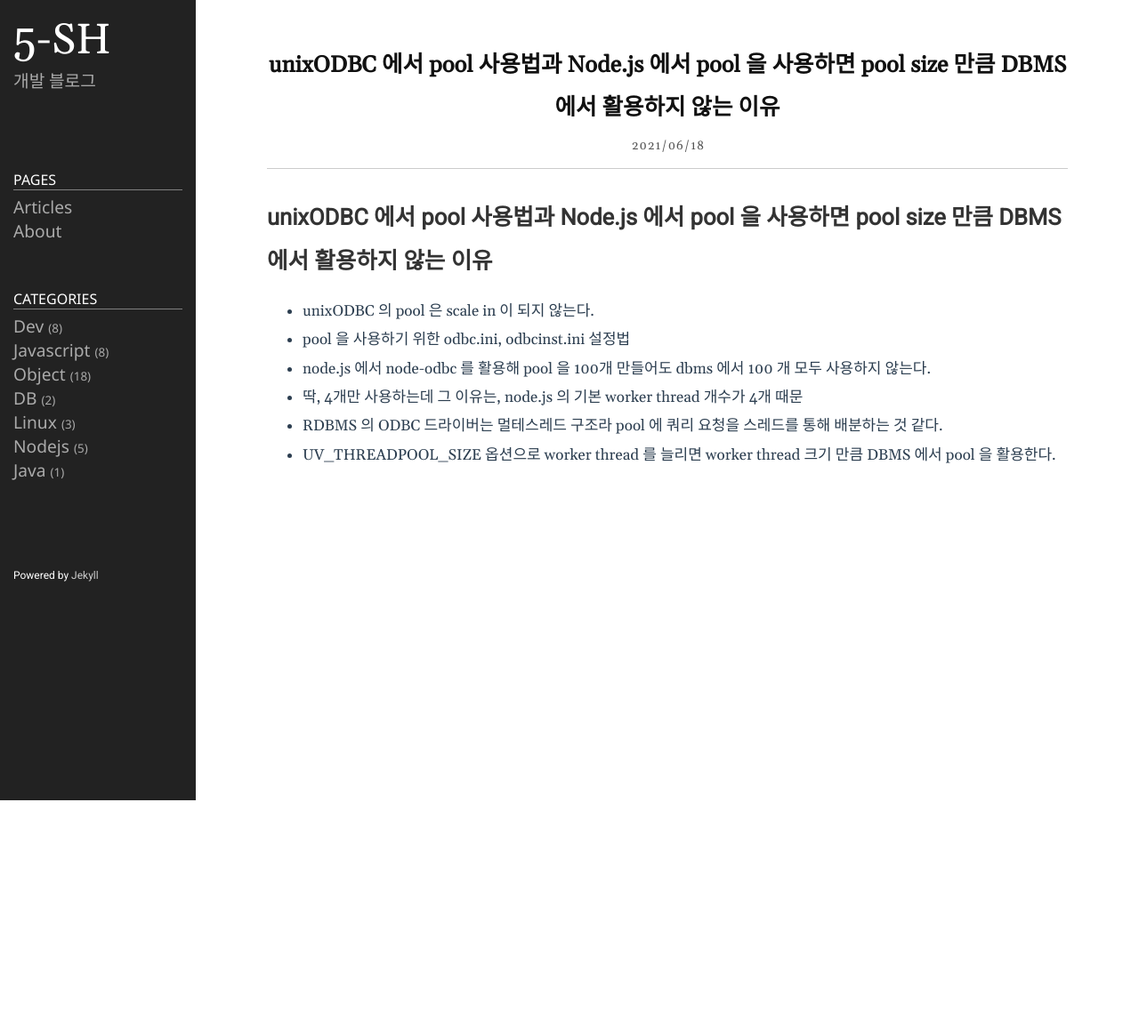
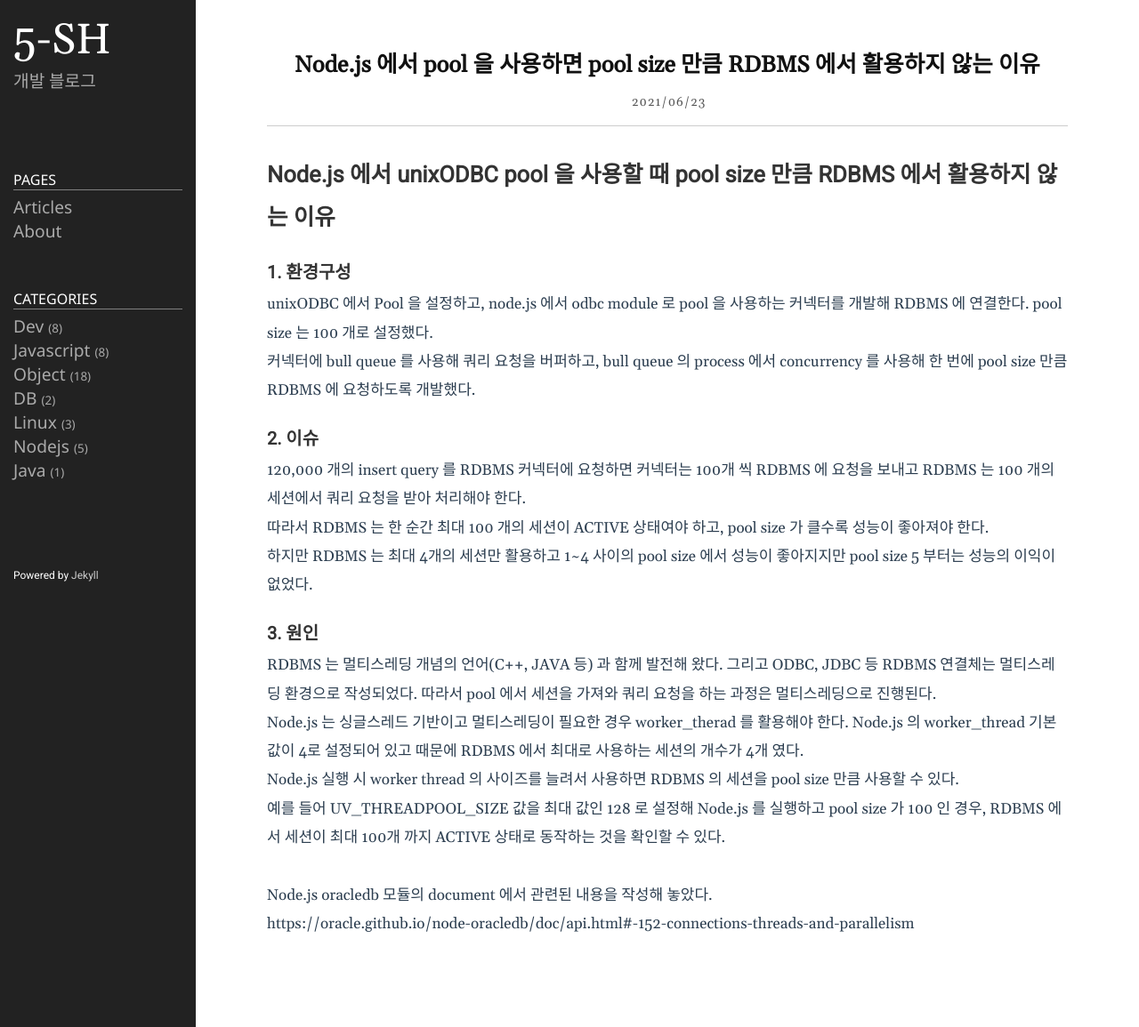
Before and after one commit to 5-SH/5-sh.github.io-deprecated, a Jekyll site: the page built from _posts/2021-06-18-unixODBC-pool-nodejs-session-pool.md, in a window 1280 px wide. Shown: the whole page at 89% size. Built offline with Jekyll 4.4.1, drawn with Linux system fonts in a browser that asks for light colours; before the commit the page ends 900 px from its top, so only the background shows below that.

Commit message:
RDBMS & UV_THREADPOOL_SIZE post

```diff
--- a/_posts/2021-06-18-unixODBC-pool-nodejs-session-pool.md
+++ b/_posts/2021-06-18-unixODBC-pool-nodejs-session-pool.md
@@ -1,16 +1,27 @@
 ---
 layout: post
-title: unixODBC 에서 pool 사용법과 Node.js 에서 pool 을 사용하면 pool size 만큼 DBMS 에서 활용하지 않는 이유
-date: 2021-06-18 22:00:00 + 0900
+title: Node.js 에서 pool 을 사용하면 pool size 만큼 RDBMS 에서 활용하지 않는 이유
+date: 2021-06-23 22:00:00 + 0900
 categories: Nodejs
 ref: pool, unixodbc, Nodejs, worker thread
 ---
 
-# unixODBC 에서 pool 사용법과 Node.js 에서 pool 을 사용하면 pool size 만큼 DBMS 에서 활용하지 않는 이유
+# Node.js 에서 unixODBC pool 을 사용할 때 pool size 만큼 RDBMS 에서 활용하지 않는 이유
 
-- unixODBC 의 pool 은 scale in 이 되지 않는다.
-- pool 을 사용하기 위한 odbc.ini, odbcinst.ini 설정법
-- node.js 에서 node-odbc 를 활용해 pool 을 100개 만들어도 dbms 에서 100 개 모두 사용하지 않는다.
-- 딱, 4개만 사용하는데 그 이유는, node.js 의 기본 worker thread 개수가 4개 때문
-- RDBMS 의 ODBC 드라이버는 멀테스레드 구조라 pool 에 쿼리 요청을 스레드를 통해 배분하는 것 같다.
-- UV_THREADPOOL_SIZE 옵션으로 worker thread 를 늘리면 worker thread 크기 만큼 DBMS 에서 pool 을 활용한다.
+### 1. 환경구성
+unixODBC 에서 Pool 을 설정하고, node.js 에서 odbc module 로 pool 을 사용하는 커넥터를 개발해 RDBMS 에 연결한다. pool size 는 100 개로 설정했다.
+커넥터에 bull queue 를 사용해 쿼리 요청을 버퍼하고, bull queue 의 process 에서 concurrency 를 사용해 한 번에 pool size 만큼 RDBMS 에 요청하도록 개발했다.
+
+### 2. 이슈
+120,000 개의 insert query 를 RDBMS 커넥터에 요청하면 커넥터는 100개 씩 RDBMS 에 요청을 보내고 RDBMS 는 100 개의 세션에서 쿼리 요청을 받아 처리해야 한다.
+따라서 RDBMS 는 한 순간 최대 100 개의 세션이 ACTIVE 상태여야 하고, pool size 가 클수록 성능이 좋아져야 한다.
+하지만 RDBMS 는 최대 4개의 세션만 활용하고 1~4 사이의 pool size 에서 성능이 좋아지지만 pool size 5 부터는 성능의 이익이 없었다.
+
+### 3. 원인
+RDBMS 는 멀티스레딩 개념의 언어(C++, JAVA 등) 과 함께 발전해 왔다. 그리고 ODBC, JDBC 등 RDBMS 연결체는 멀티스레딩 환경으로 작성되었다. 따라서 pool 에서 세션을 가져와 쿼리 요청을 하는 과정은 멀티스레딩으로 진행된다.
+Node.js 는 싱글스레드 기반이고 멀티스레딩이 필요한 경우 worker_therad 를 활용해야 한다. Node.js 의 worker_thread 기본 값이 4로 설정되어 있고 때문에 RDBMS 에서 최대로 사용하는 세션의 개수가 4개 였다.
+Node.js 실행 시 worker thread 의 사이즈를 늘려서 사용하면 RDBMS 의 세션을 pool size 만큼 사용할 수 있다.
+예를 들어 UV_THREADPOOL_SIZE 값을 최대 값인 128 로 설정해 Node.js 를 실행하고 pool size 가 100 인 경우, RDBMS 에서 세션이 최대 100개 까지 ACTIVE 상태로 동작하는 것을 확인할 수 있다.
+<br/>
+Node.js oracledb 모듈의 document 에서 관련된 내용을 작성해 놓았다.
+https://oracle.github.io/node-oracledb/doc/api.html#-152-connections-threads-and-parallelism
```
